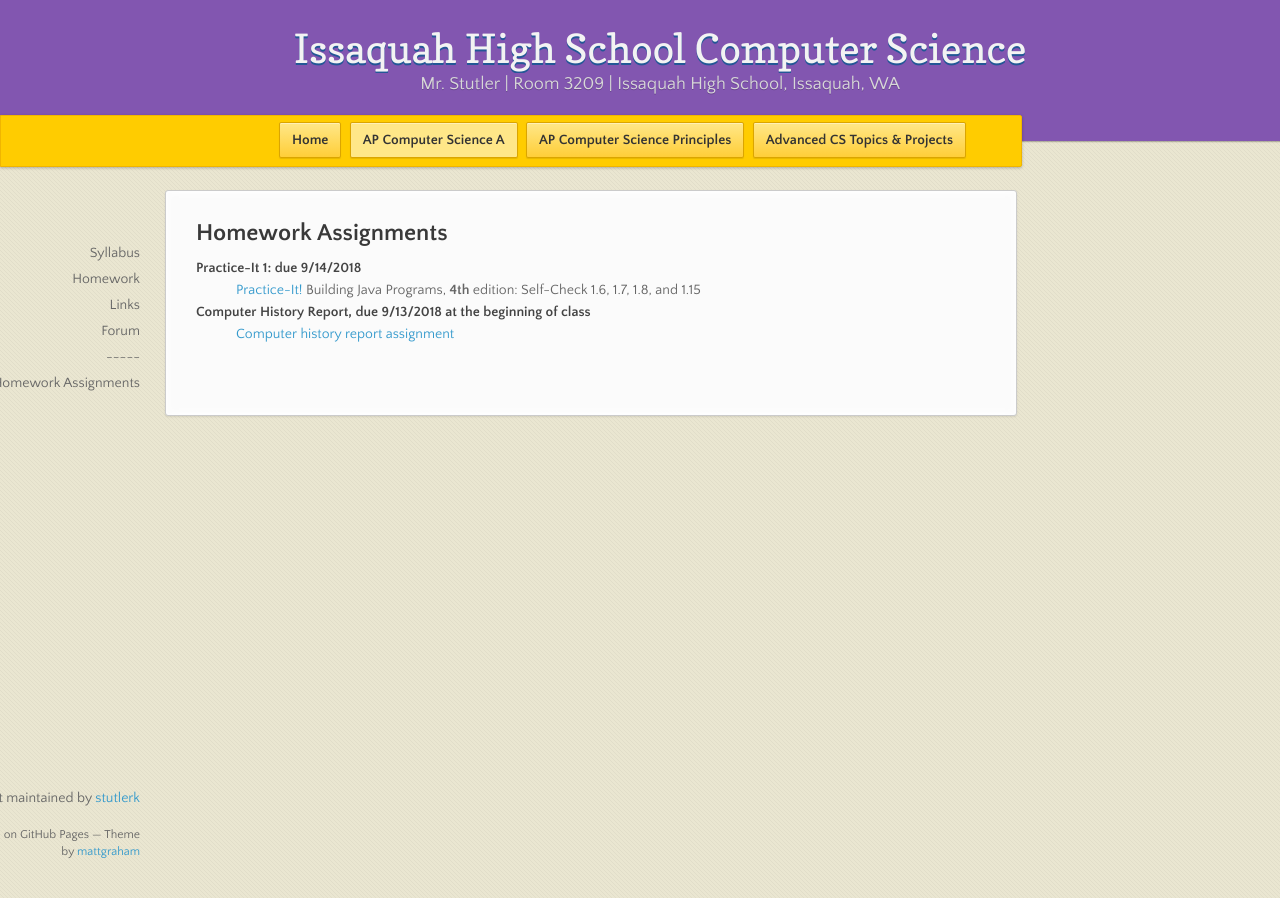
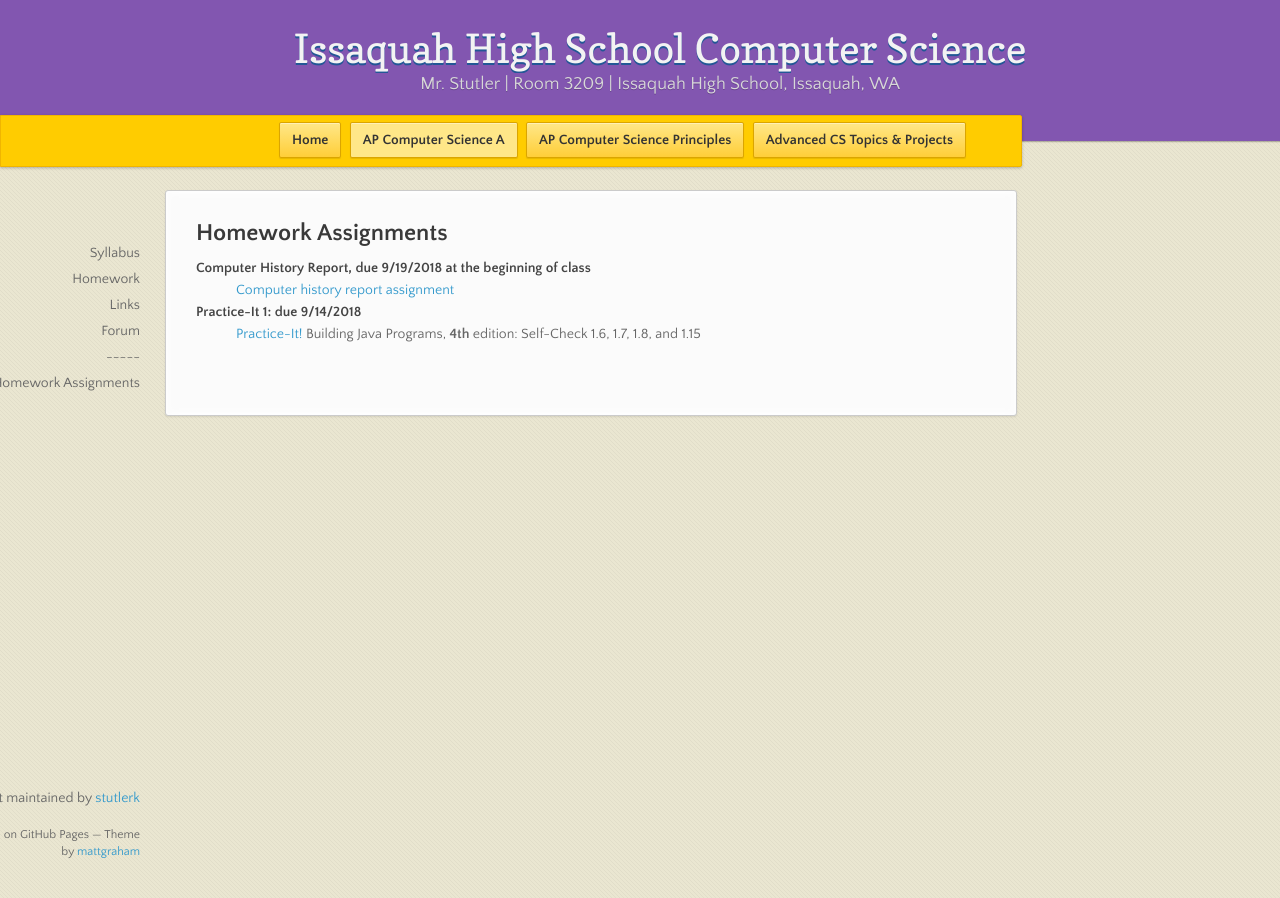
Before and after one commit to stutlerk/ihs-website, a Jekyll site: the page built from _apcsa/homework.html, in a window 1280 px wide. Built offline with Jekyll 4.4.1, drawn with Linux system fonts in a browser that asks for light colours; nearby versions of some CDN libraries.

Commit message:
Update homework.html

```diff
--- a/_apcsa/homework.html
+++ b/_apcsa/homework.html
@@ -6,10 +6,10 @@
 <section>
 <h2>Homework Assignments</h2>
   <dl>
+    <dt>Computer History Report, due 9/19/2018 at the beginning of class</dt>
+    <dd><a href="https://issaquahwednet-my.sharepoint.com/personal/stutlerk_issaquah_wednet_edu/_layouts/15/guestaccess.aspx?docid=00f746ca063ec4fe89aaef3ed6d400941&authkey=AeHXKIjD7VBW10XG1QzwDCU">Computer history report assignment</a></dd>
+
     <dt>Practice-It 1: due 9/14/2018</dt>
     <dd><a href="https://practiceit.cs.washington.edu/" target="_blank">Practice-It!</a> Building Java Programs, <b>4th</b> edition: Self-Check 1.6, 1.7, 1.8, and 1.15</dd>
-
-    <dt>Computer History Report, due 9/13/2018 at the beginning of class</dt>
-    <dd><a href="https://issaquahwednet-my.sharepoint.com/personal/stutlerk_issaquah_wednet_edu/_layouts/15/guestaccess.aspx?docid=00f746ca063ec4fe89aaef3ed6d400941&authkey=AeHXKIjD7VBW10XG1QzwDCU">Computer history report assignment</a></dd>
-</dl>
+  </dl>
 </section>
```
